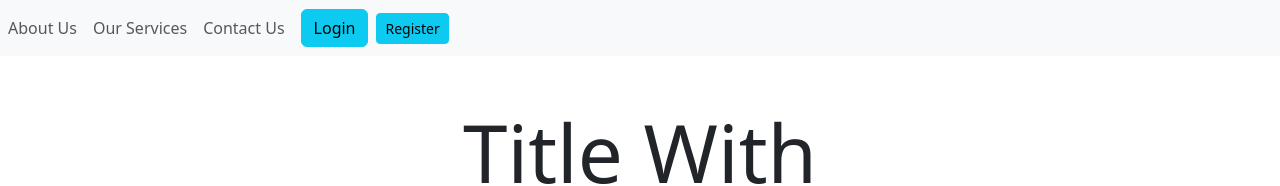
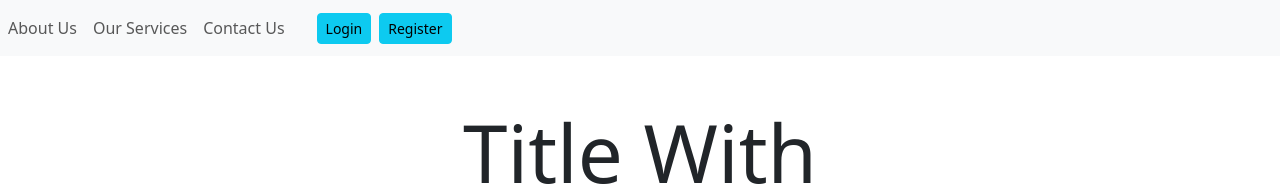
Before and after one commit to equanimityspace/opsg-frontend, a React (Vite) app: page / in a window 1280 px wide. Shown: the top 186 px of the page. Built offline with nearby package versions, Linux system fonts and the light colour scheme.

Commit message:
navbar progress

```diff
--- a/src/Features/Navigations/Navbars/UserNav.jsx
+++ b/src/Features/Navigations/Navbars/UserNav.jsx
@@ -41,7 +41,7 @@ const UserNav = (props) => {
           <ul className="list-unstyled components">
             <li className="list-item">
               <i className="bi bi-house"></i>
-              <Link>Home</Link>
+              <Link to="/">Home</Link>
             </li>
             <li className="list-item">
               <i className="bi bi-people-fill"></i>
@@ -59,44 +59,3 @@ const UserNav = (props) => {
 };
 
 export default UserNav;
-
-
-
-
-// import { NavLink } from "react-router-dom";
-// import React from "react";
-// import ContextProvider from "../ContextProvider";
-
-// export default function userNav() {
-//   // // Check if there's a token in secure storage
-//   // const token = localStorage.getItem("token");
-//   // if (token) {
-//   //   // Verify token with server if needed
-//   //   const verifyResponse = fetch("/api/verify", {
-//   //     method: "GET",
-//   //     headers: {
-//   //       Authorization: `Bearer ${token}`,
-//   //     },
-//   //   });
-//   //   if (verifyResponse.ok) {
-//   //     // Fetch user data from the server if needed
-//   //     const userData = verifyResponse.json();
-//   //     setAuthState((prevState) => ({
-//   //       ...prevState,
-//   //       isLoggedIn: true,
-//   //       user: userData.user,
-//   //       isAdmin: true,
-//   //     }));
-//   //   } else {
-//   //     console.error("token verification failed");
-//   //   }
-//   // }
-
-
-//   return (
-//     <>
-
-
-//     </>
-//   );
-// }
--- a/src/Layout/Navbar.jsx
+++ b/src/Layout/Navbar.jsx
@@ -18,12 +18,13 @@ export default function NavBar() {
       }
     }, [token])
 
-   const handleLogin = () => {
-   }
-
    const handleLogout = () => {
       deleteToken(token);
       navigate("/login")
+   }
+
+   const backToProfile = () => {
+      navigate("/userDashboard")
    }
 
      //handle login/logout button change
@@ -47,11 +48,28 @@ export default function NavBar() {
                <li className="nav-item">
                <a className="nav-link" href="/contactForm">Contact Us</a>
                </li>
+
+
+               {token ? (
+                  <a className="nav-link"
+                     onClick={backToProfile}
+                  >My Profile
+
+                  </a>
+               ) : (
+                  <a
+                     className="nav-link"
+                     onClick={() => navigate("/")}
+                  >
+                  </a>
+               )}
+
+
             </ul>
             {token ? (
                   <button
                      type="button"
-                     className="btn btn-info mx-2"
+                     className="btn btn-info btn-sm mx-2"
                      onClick={handleLogout}
                      navigate="/"
                   >
@@ -60,7 +78,7 @@ export default function NavBar() {
                ) : (
                   <button
                      type="button"
-                     className="btn btn-info mx-2"
+                     className="btn btn-info btn-sm mx-2"
                      onClick={() => navigate("/login")}
                   >
                      {isLoggedIn}
```
